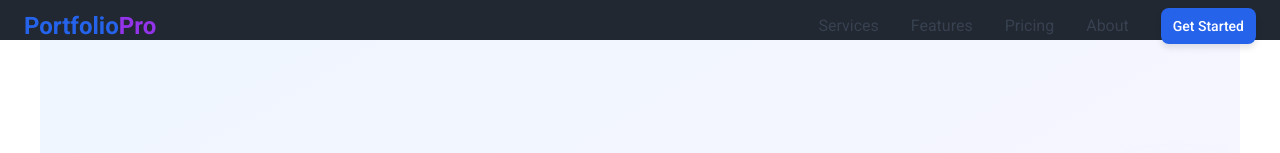
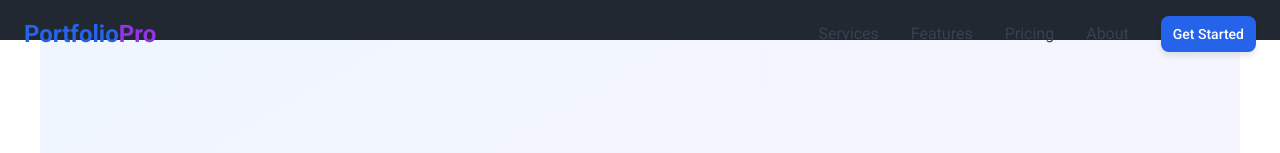
Before and after one commit to Gesifeta/portfolio, a React (Vite) app: page / in a window 1280 px wide. Shown: the top 153 px of the page. Built offline with nearby package versions, Linux system fonts and the light colour scheme.

Commit message:
added landing page

```diff
--- a/src/components/Header.jsx
+++ b/src/components/Header.jsx
@@ -36,7 +36,7 @@ const Header = () => {
   return (
     <header
       className={`fixed top-0 left-0 right-0 z-50 transition-all duration-300 ${
-        isScrolled ? 'bg-white shadow-md py-2' : 'py-2'
+        isScrolled ? 'bg-white shadow-md py-4' : 'py-4'
       }`}
     >
       <div className="container mx-auto px-4 md:px-6 flex items-center justify-between">
```
